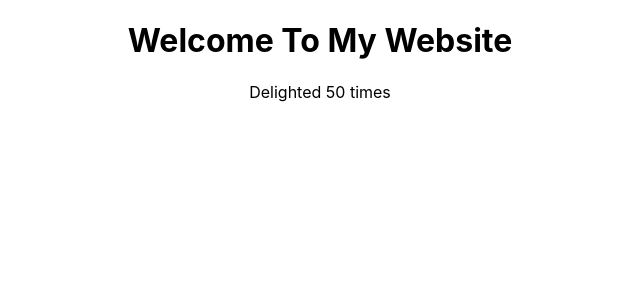
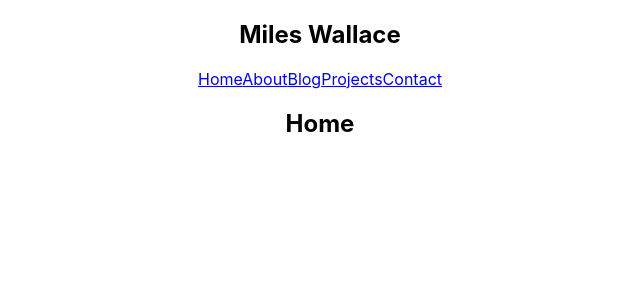
Before and after one commit to mtgrunt/dojo-website, a JavaScript app: page / in a window 1280 px wide. Shown: the top 300 px of the page, without its empty margins (320-960 px from the left). Built offline with nearby package versions, Linux system fonts and the light colour scheme; the HTML template or start-up script is replaced by a standard one.

Commit message:
Added Home and Navbar

```diff
--- a/src/App.js
+++ b/src/App.js
@@ -1,14 +1,13 @@
 import './App.css';
+import Navbar from './Navbar'
+import Home from './Home'
 
 function App() {
-  const title = 'Welcome To My Website';
-  const delights = 50;
-
   return (
     <div className="App">
+      <Navbar />
       <div className="content">
-        <h1>{ title }</h1>
-        <p>Delighted { delights } times</p>
+        <Home />
       </div>
     </div>
   );
--- /dev/null
+++ b/src/Home.js
@@ -0,0 +1,9 @@
+const Home = () => {
+    return (
+        <div className="home">
+            <h2>Home</h2>
+        </div>
+     );
+}
+
+export default Home;
--- /dev/null
+++ b/src/Navbar.js
@@ -0,0 +1,16 @@
+const Navbar = () => {
+    return (
+        <nav className="navbar">
+            <h1>Miles Wallace</h1>
+            <div className="links">
+                <a href="/">Home</a>
+                <a href="/about">About</a>
+                <a href="/blog">Blog</a>
+                <a href="/projects">Projects</a>
+                <a href="/contact">Contact</a>
+            </div>
+        </nav>
+     );
+}
+
+export default Navbar;
```
